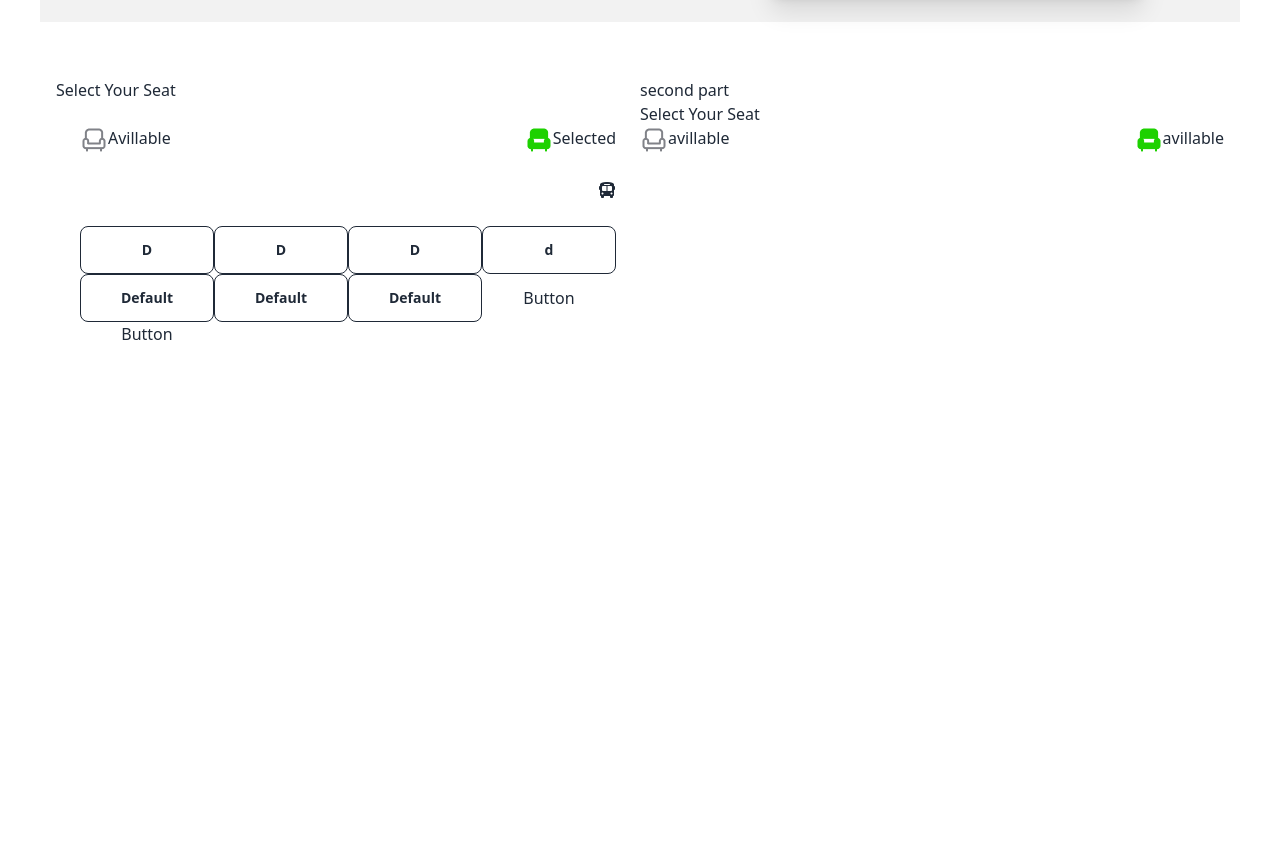
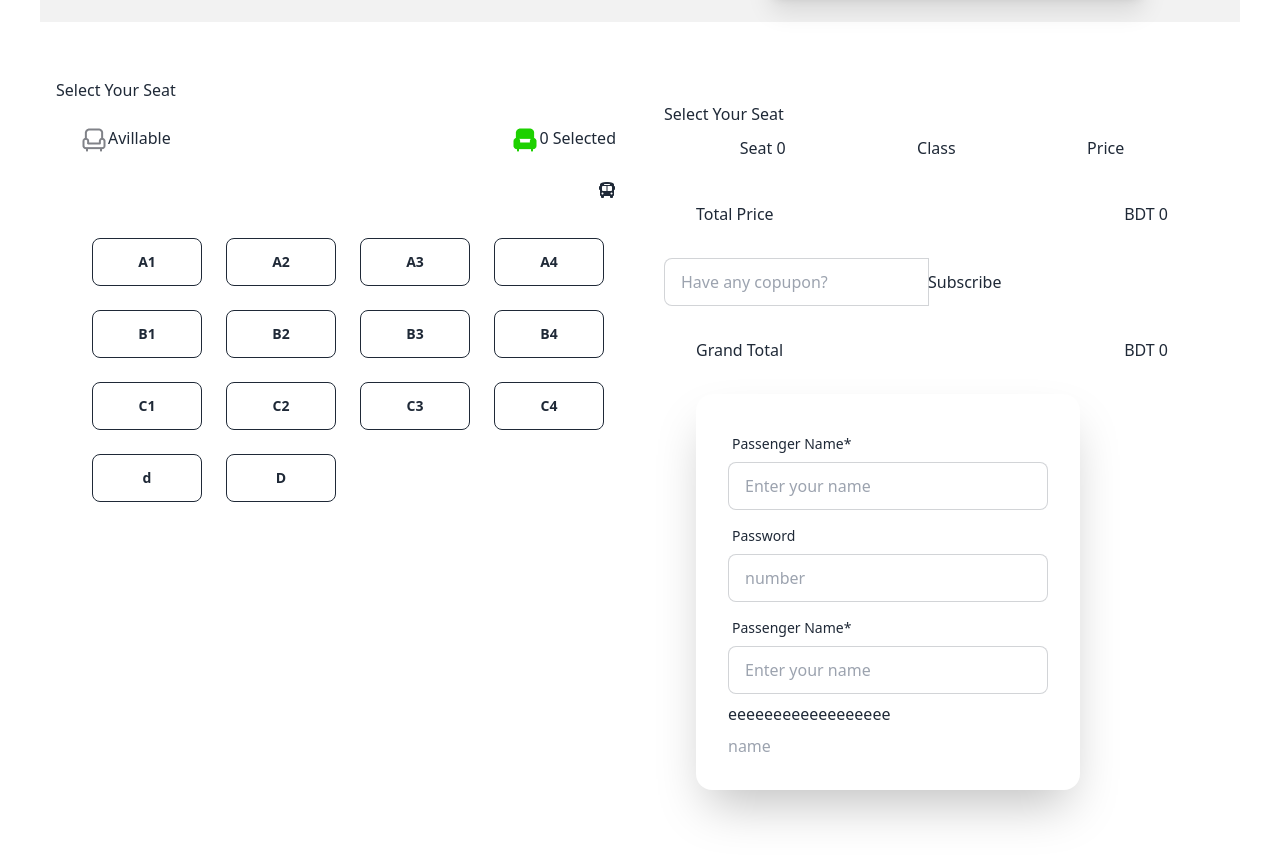
Before and after one commit to k12amrul/a-3-ebus, a plain HTML site: page index.html in a window 1280 px wide. Shown: the part 1794-2656 px from the top of the page. Drawn offline with nearby package versions, Linux system fonts and the light colour scheme; a small style sheet from the web is missing.

Commit message:
complete 60%

```diff
--- a/index.css
+++ b/index.css
@@ -0,0 +1,8 @@
+
+
+
+.selected-seats{
+    padding: 10px;
+    display: flex;
+    justify-content: space-around;
+}
--- a/index.html
+++ b/index.html
@@ -7,7 +7,9 @@
   <title>E-Bus </title>
   <link href="https://cdn.jsdelivr.net/npm/daisyui@4.6.0/dist/full.min.css" rel="stylesheet" type="text/css" />
   <script src="https://cdn.tailwindcss.com"></script>
-  <link rel="stylesheet" href="https://cdnjs.cloudflare.com/ajax/libs/font-awesome/5.15.4/css/all.min.css" integrity="sha512-o+L6dh0OZ85yf8iMFTvW2j2h7kVb8fJX0dI7Kw+4qKmNqVhbCZGjP5uxqHb4LNstJ3YQBwXxDfT7dJoaGNEFqw==" crossorigin="anonymous" referrerpolicy="no-referrer" />
+  <link rel="stylesheet" href="https://cdnjs.cloudflare.com/ajax/libs/font-awesome/5.15.4/css/all.min.css"
+    integrity="sha512-o+L6dh0OZ85yf8iMFTvW2j2h7kVb8fJX0dI7Kw+4qKmNqVhbCZGjP5uxqHb4LNstJ3YQBwXxDfT7dJoaGNEFqw=="
+    crossorigin="anonymous" referrerpolicy="no-referrer" />
 
   <script src="https://kit.fontawesome.com/9c3cc9883a.js" crossorigin="anonymous"></script>
 
@@ -181,15 +183,15 @@
                 <h3> 40 Seats left</h3>
               </div>
             </div>
-            <div class="flex justify-between p-3" >
+            <div class="flex justify-between p-3">
               <h3>route</h3>
               <p>dhaka- feni</p>
             </div>
-            <div class="flex justify-between p-3" >
+            <div class="flex justify-between p-3">
               <h3>Departure Time</h3>
               <p>7:00am</p>
             </div>
-            <div class="flex justify-around p-3" >
+            <div class="flex justify-around p-3">
 
 
               <h3>Boarding Point - cummilla</h3>
@@ -210,12 +212,16 @@
       <!-- buy-ticket section -->
 
       <div class=" grid lg:grid-cols-2 min-h-screen p-4">
-      <div >
+        <div>
           <h1> Select Your Seat</h1>
           <div class="flex justify-between m-6">
 
-          <div class="flex  " > <img class="" src="images/seat-gray.png" alt=""> <h3>Avillable</h3></div>
-          <div class="flex " > <img src="images/seat-green-filled.png" alt=""> <h3>Selected</h3></div>
+            <div class="flex  "> <img class="" src="images/seat-gray.png" alt="">
+              <h3>Avillable</h3>
+            </div>
+            <div class="flex "> <img src="images/seat-green-filled.png" alt="">
+              <h3><span id="selected-seat" >0</span> Selected </h3>
+            </div>
           </div>
           <div class="flex justify-between m-6">
 
@@ -225,17 +231,22 @@
 
           </div>
 
-        <div class=" card grid  md:grid-cols-4 lg:grid-cols-4  m-6">
+          <div class=" card grid grid-cols-2  md:grid-cols-4 lg:grid-cols-4  m-6">
 
-          <button class="btn btn-outline">D</button>
-          <button class="btn btn-outline">D</button>
-          <button class="btn btn-outline">D</button>
-          <button class="btn btn-outline">d</button>
-          <button class="btn btn-outline">Default</button>
-          <button class="btn btn-outline">Default</button>
-          <button class="btn btn-outline">Default</button>
-          <button className="btn">Button</button>
-          <button className="btn">Button</button>
+            <button class="m-3 btn btn-outline">A1</button>
+            <button class="m-3 btn btn-outline">A2</button>
+            <button class="m-3 btn btn-outline">A3</button>
+            <button class="m-3 btn btn-outline">A4</button>
+            <button class="m-3 btn btn-outline">B1</button>
+            <button class="m-3 btn btn-outline">B2</button>
+            <button class="m-3 btn btn-outline">B3</button>
+            <button class="m-3 btn btn-outline">B4</button>
+            <button class="m-3 btn btn-outline">C1</button>
+            <button class="m-3 btn btn-outline">C2</button>
+            <button class="m-3 btn btn-outline">C3</button>
+            <button class="m-3 btn btn-outline">C4</button>
+            <button class="m-3 btn btn-outline">d</button>
+            <button class="m-3 btn btn-outline">D</button>
               <div>
               <button></button>
             </div>
@@ -245,14 +256,65 @@
 
 
         </div>
-      <div >
-        <h1>second part</h1>
+        <div class=" m-6">
            <h1> Select Your Seat</h1>
-        <div class="flex justify-between">
 
-          <div class="flex " > <img class="" src="images/seat-gray.png" alt=""> <h3>avillable</h3></div>
-          <div class="flex " > <img src="images/seat-green-filled.png" alt=""> <h3>avillable</h3></div>
+            <div class="selected-seats">
+              <div class="">Seat <span id="seat-count">0</span></div>
+              <div class="">Class</div>
+              <div class="price">Price</div>
             </div>
+
+
+
+          <div id="selected-seat-container" class=" ">
+
+          </div>
+
+          <div class="flex justify-between m-8">
+            <h4>Total Price </h4>
+            <h4>BDT <span id="total-price">0</span></h4>
+
+          </div>
+
+          <div class="join">
+            <input type="text" class="input input-bordered join-item" placeholder="Have any copupon?" />
+            <button onclick="updateGrandTotalPrice()" class="btn-apply join-item rounded-r-full">Subscribe</button>
+          </div>
+          <div class="flex justify-between m-8">
+            <h4>Grand Total  </h4>
+            <h4>BDT <span id="grand-total-price">0</span></h4>
+
+          </div>
+
+          <div class="flex  m-8">
+            <div class="card shrink-0 w-full max-w-sm shadow-2xl bg-base-100">
+              <form class="card-body">
+                <div class="form-control">
+                  <label class="label">
+                    <span class="label-text">Passenger Name*</span>
+                  </label>
+                  <input type="text" placeholder="Enter your name" class="input input-bordered" required />
+                </div>
+                <div class="form-control">
+                  <label class="label">
+                    <span class="label-text">Password</span>
+                  </label>
+                  <input type="number" placeholder="number" class="input input-bordered" required />
+
+                </div>
+                <div class="form-control">
+                  <label class="label">
+                    <span class="label-text">Passenger Name*</span>
+                  </label>
+                  <input type="text" placeholder="Enter your name" class="input input-bordered" required />
+                </div>
+            <h4>eeeeeeeeeeeeeeeeee</h4>
+            <input  type="text" placeholder="name">
+
+        </div>
+
+
         </div>
       </div>
     </section>
--- a/index.js
+++ b/index.js
@@ -1,16 +1,91 @@
 
 
 
-const allBtn =document.getElementsByClassName('btn')
+const allBtn = document.getElementsByClassName('btn')
 
-for( const btn of allBtn ){
-    console.log( btn)
+let seatCount = 1
+for (const btn of allBtn) {
 
-    btn.addEventListener( 'click'  , function( ) {
-        console.log('cccccccccccccc')
-        // btn.setAttribute('disabled' ,'true' )
-        btn.style.backgroundColor = "#CCCCCC"; // Change color to gray
-        // btn.disabled = true; // Disable the button
+
+    btn.addEventListener('click', function (e) {
+
+        const nameOfTicket = e.target.innerText
+
+
+
+        const selectedSeatContainer = document.getElementById("selected-seat-container")
+        const div = document.createElement('div')
+        const p1 = document.createElement('p')
+        const p2 = document.createElement('p')
+        const p3 = document.createElement('p')
+
+        p1.innerText = nameOfTicket
+        p2.innerText = 'Economoy'
+        p3.innerText = '550'
+
+        div.classList.add('selected-seats')
+        div.appendChild(p1)
+        div.appendChild(p2)
+        div.appendChild(p3)
+
+
+        selectedSeatContainer.appendChild(div)
+        btn.setAttribute('disabled', 'true')
+        btn.style.backgroundColor = "green"; // Change color to gray
+
+
+        updatedTotalPrice('550')
+       console.log( updateGrandTotalPrice()  )
+
 
     })
 }
+
+
+
+
+function updatedTotalPrice(value) {
+    const total = getConvertedValueById("total-price")
+    const totalPrice = total + parseInt(value)
+    document.getElementById('total-price').innerText = totalPrice
+
+
+    // const grandtotalprice
+    document.getElementById('grand-total-price').innerText=totalPrice
+
+}
+
+
+
+function updateGrandTotalPrice(status) {
+
+    console.log(status)
+if(status){
+    if (status == 'NEW15' || 'couple20'){
+
+    }
+    else {
+        alert("Invalid Coupon Code No Discount");
+        return;
+      }
+
+}else{
+alert('tttttt')
+}
+
+    const total = getConvertedValueById("total-price")
+    // const grandtotalprice
+    document.getElementById('grand-total-price').innerText=total-100/20
+
+}
+
+
+
+
+
+function getConvertedValueById(id) {
+    const price = document.getElementById(id).innerText
+    const convertedPrice = parseInt(price)
+    return convertedPrice
+
+}
```
Lines whose indentation alone changed are shown as unchanged.
